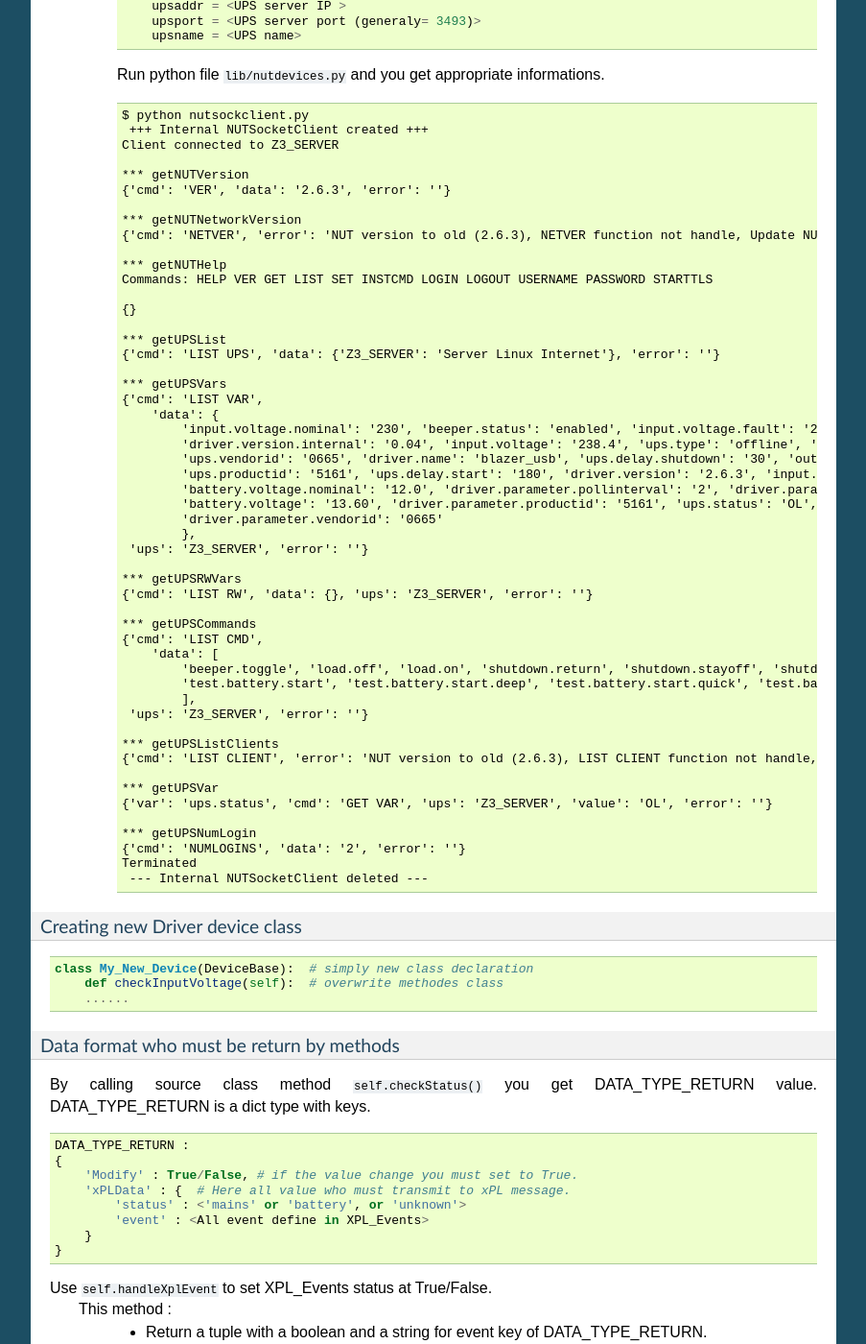
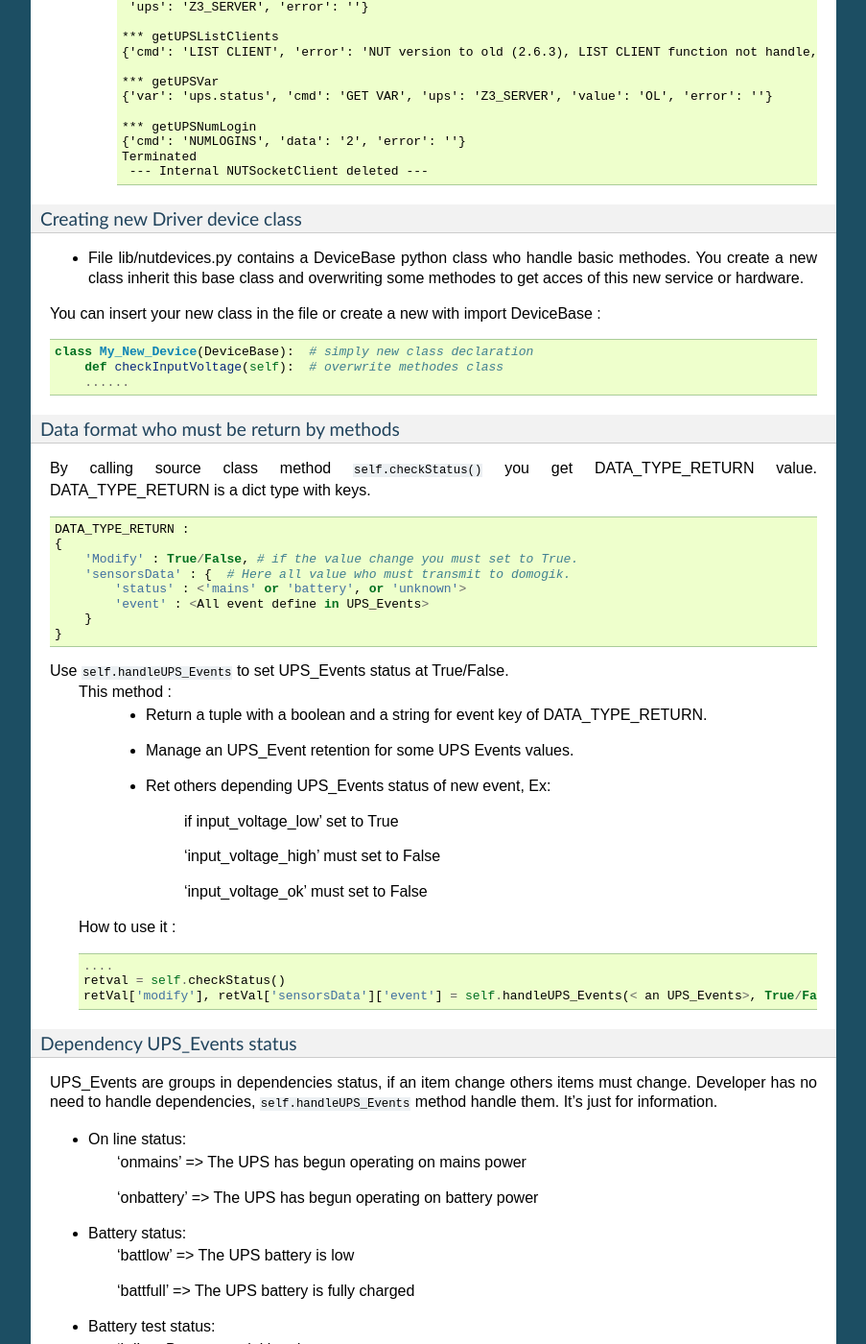
Before and after one commit to Nico0084/domogik-plugin-nutserve, a Sphinx documentation site: the page built from docs/dev.txt, in a window 1280 px wide and 1400 px high, scrolled down 2377 px. Shown: the whole window at 96% size, without its empty margins (198-1101 px from the left). Built offline with Sphinx 7.4.7, drawn with Linux system fonts in a browser that asks for light colours; some of the changed text lies outside the part shown.

Commit message:
Update doc

```diff
--- a/docs/dev.txt
+++ b/docs/dev.txt
@@ -10,51 +10,7 @@
 xPL messages
 ============
 
-xPL messages are according to `xPL Project UPS specification <http://xplproject.org.uk/wiki/index.php?title=Schema_-_UPS.BASIC>`_
-
-xpl-stat
---------
-
-n/a
-
-xpl-trig
---------
-
-The **ups.basic** message is used
-*********************************
-::
-
-    xpl-trig
-    {
-    ...
-    }
-    ups.basic
-    {
-    device=<ups name declared on domogik device created>
-    status=<one of these values : mains, battery, unknown>
-    event=<last event : onmains, onbattery, battlow,......>
-    }
-
-The **sensor.basic** message is used for additionnal data
-*********************************************************
-::
-
-    xpl-trig
-    {
-    ...
-    }
-    sensor.basic
-    {
-    device=<ups name declared on domogik device created>
-    input-voltage=<value>
-    output-voltage=<value>
-    battery-voltage=<value>
-    battery-charge==<value>
-    }
-
-xpl-cmnd
---------
-n/a
+No xPL message handle, use only 0MQ
 
 NUT driver compatibility
 ========================
@@ -193,6 +149,10 @@
 
 Creating new Driver device class
 ********************************
+
+- File lib/nutdevices.py contains a DeviceBase python class who handle basic methodes. You create a new class inherit this base class and overwriting some methodes to get acces of this new service or hardware.
+You can insert your new class in the file or create a new with import DeviceBase :
+
 ::
 
     class My_New_Device(DeviceBase):  # simply new class declaration
@@ -208,19 +168,19 @@
     DATA_TYPE_RETURN :
     {
         'Modify' : True/False, # if the value change you must set to True.
-        'xPLData' : {  # Here all value who must transmit to xPL message.
+        'sensorsData' : {  # Here all value who must transmit to domogik.
             'status' : <'mains' or 'battery', or 'unknown'>
-            'event' : <All event define in XPL_Events>
+            'event' : <All event define in UPS_Events>
         }
     }
 
-Use ``self.handleXplEvent`` to set XPL_Events status at True/False.
+Use ``self.handleUPS_Events`` to set UPS_Events status at True/False.
     This method :
         - Return a tuple with a boolean and a string for event key of DATA_TYPE_RETURN.
 
-        - Manage an XPL_Event retention for some XPL Events values.
+        - Manage an UPS_Event retention for some UPS Events values.
 
-        - Ret others depending XPL_Events status of new event, Ex:
+        - Ret others depending UPS_Events status of new event, Ex:
 
             if input_voltage_low' set to True
 
@@ -232,13 +192,13 @@
 
         ....
         retval = self.checkStatus()
-        retVal['modify'], retVal['xPLData']['event'] = self.handleXPL_Events(< an XPL_Events>, True/False)
+        retVal['modify'], retVal['sensorsData']['event'] = self.handleUPS_Events(< an UPS_Events>, True/False)
 
-Dependency XPL_Events status
+Dependency UPS_Events status
 ****************************
 
-XPL_Events are groups in dependencies status, if an item change others items must change.
-Developer has no need to handle dependencies, ``self.handleXplEvent`` method handle them.
+UPS_Events are groups in dependencies status, if an item change others items must change.
+Developer has no need to handle dependencies, ``self.handleUPS_Events`` method handle them.
 It's just for information.
 
 - On line status:
@@ -343,14 +301,14 @@
                 retVal = self.checkStatus()
                   # Test voltage status
                 if self._vars['input.voltage'] >= high :
-                      # Set 'Modify' and XPL_Events DATA_TYPE_RETURN format
-                    retVal['modify'], retVal['xPLData']['event'] = self.handleXPL_Events('input_voltage_high',  True)
+                      # Set 'Modify' and UPS_Events DATA_TYPE_RETURN format
+                    retVal['modify'], retVal['sensorsData']['event'] = self.handleUPS_Events('input_voltage_high',  True)
                 elif self._vars['input.voltage'] <= low :
-                        # Set 'Modify' and XPL_Events DATA_TYPE_RETURN format
-                    retVal['modify'], retVal['xPLData']['event'] = self.handleXPL_Events('input_voltage_low',  True)
+                        # Set 'Modify' and UPS_Events DATA_TYPE_RETURN format
+                    retVal['modify'], retVal['sensorsData']['event'] = self.handleUPS_Events('input_voltage_low',  True)
                 else :
-                        # Set 'Modify' and XPL_Events DATA_TYPE_RETURN format
-                    retVal['modify'], retVal['xPLData']['event'] = self.handleXPL_Events('input_voltage_ok',  True)
+                        # Set 'Modify' and UPS_Events DATA_TYPE_RETURN format
+                    retVal['modify'], retVal['sensorsData']['event'] = self.handleUPS_Events('input_voltage_ok',  True)
                 return retVal # Return DATA_TYPE_RETURN format
             return None # Return None to report not handling UPS event
 
```
Also changed, not shown: other parts of docs/dev.txt (+4 -6 lines), docs/changelog.txt (+12 -1 lines), docs/nutserve.txt (+24 -20 lines).
